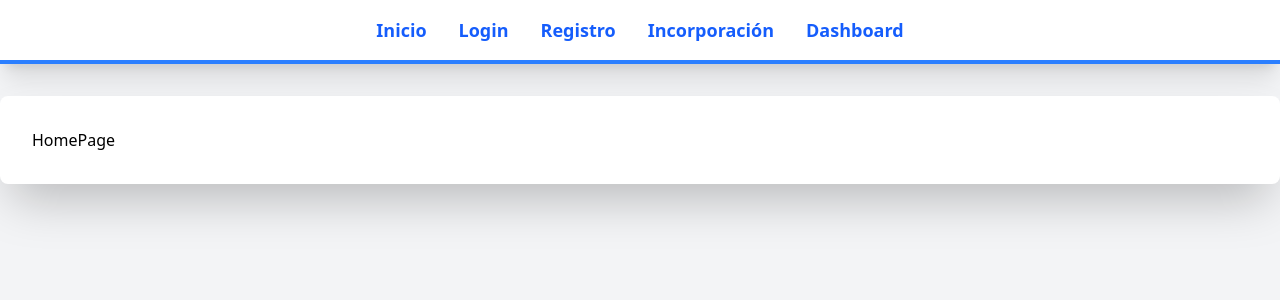
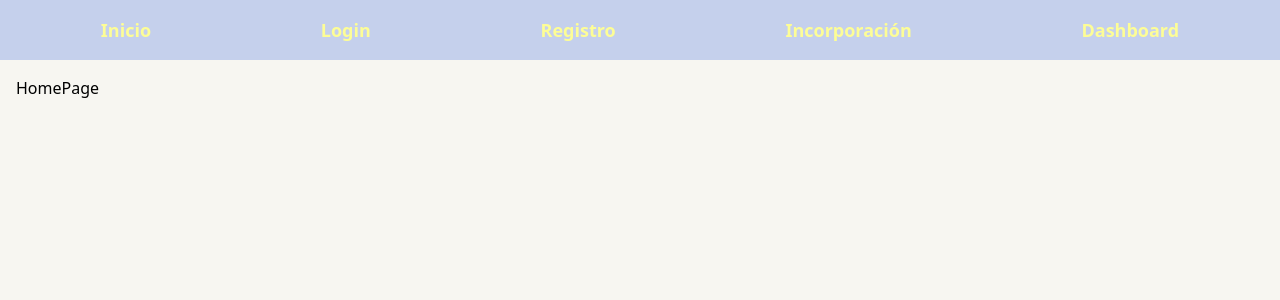
Before and after one commit to Kdangelo/parent-in-web, a React (Vite) app: page / in a window 1280 px wide. Shown: the top 300 px of the page. Built offline with nearby package versions, Linux system fonts and the light colour scheme.

Commit message:
Agrego configuraciones iniciales de css

```diff
--- a/src/index.css
+++ b/src/index.css
@@ -1 +1,6 @@
+@import url('https://fonts.googleapis.com/css2?family=Lora:ital,wght@0,400..700;1,400..700&display=swap');
 @import "tailwindcss";
+
+@theme {
+    --font-lora: 'Lora', serif;
+}
--- a/src/layouts/RootLayout.tsx
+++ b/src/layouts/RootLayout.tsx
@@ -1,15 +1,15 @@
 import { Link, Outlet } from "react-router-dom";
 
 const RootLayout: React.FC = () => (
-  <div className="min-h-screen bg-gray-100 font-sans">
-    <nav className="bg-white shadow-xl p-4 flex justify-center space-x-8 border-b-4 border-blue-500">
-      <Link to="/" className="text-blue-600 hover:text-blue-800 font-bold text-lg transition duration-150">Inicio</Link>
-      <Link to="/login" className="text-blue-600 hover:text-blue-800 font-bold text-lg transition duration-150">Login</Link>
-      <Link to="/register" className="text-blue-600 hover:text-blue-800 font-bold text-lg transition duration-150">Registro</Link>
-      <Link to="/onboarding" className="text-blue-600 hover:text-blue-800 font-bold text-lg transition duration-150">Incorporación</Link>
-      <Link to="/dashboard" className="text-blue-600 hover:text-blue-800 font-bold text-lg transition duration-150">Dashboard</Link>
+  <div className="min-h-screen flex flex-col">
+    <nav className="bg-[#C5D0EC] p-4 shadow-md flex flex-col sm:flex-row sm:justify-around sm:items-center">
+      <Link to="/" className="text-[#FDFD96] **font-lora** font-bold text-lg mb-2 sm:mb-0 hover:text-white transition duration-300">Inicio</Link>
+      <Link to="/login" className="text-[#FDFD96] **font-lora** font-bold text-lg mb-2 sm:mb-0 hover:text-white transition duration-300">Login</Link>
+      <Link to="/register" className="text-[#FDFD96] **font-lora** font-bold text-lg mb-2 sm:mb-0 hover:text-white transition duration-300">Registro</Link>
+      <Link to="/onboarding" className="text-[#FDFD96] **font-lora** font-bold text-lg mb-2 sm:mb-0 hover:text-white transition duration-300">Incorporación</Link>
+      <Link to="/dashboard" className="text-[#FDFD96] **font-lora** font-bold text-lg mb-2 sm:mb-0 hover:text-white transition duration-300">Dashboard</Link>
     </nav>
-    <main className="container mx-auto p-8 bg-white shadow-2xl mt-8 rounded-lg">
+    <main className="bg-[#F7F6F1] p-4 grow">
       <Outlet />
     </main>
   </div>
--- a/src/routes/router.tsx
+++ b/src/routes/router.tsx
@@ -4,7 +4,7 @@ import HomePage from "../pages/HomePage";
 import NotFoundPage from "../pages/NotFoundPage";
 import LoginPage from "../pages/LoginPage";
 import RegisterPage from "../pages/RegisterPage";
-import OnboardingPage from "../pages/onboardingPage";
+import OnboardingPage from "../pages/OnboardingPage";
 import DashboardPage from "../pages/DashboardPage";
 
 
```
